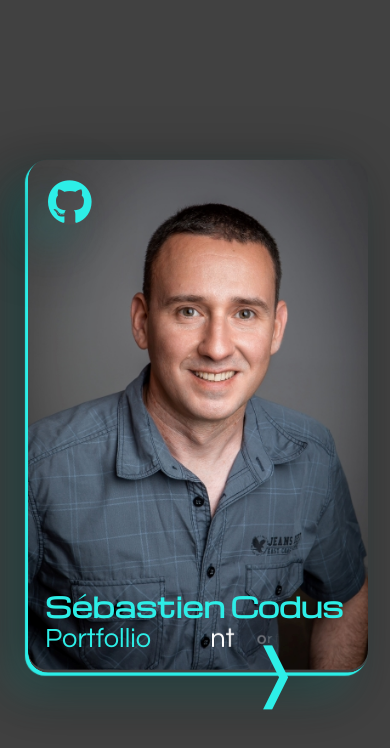
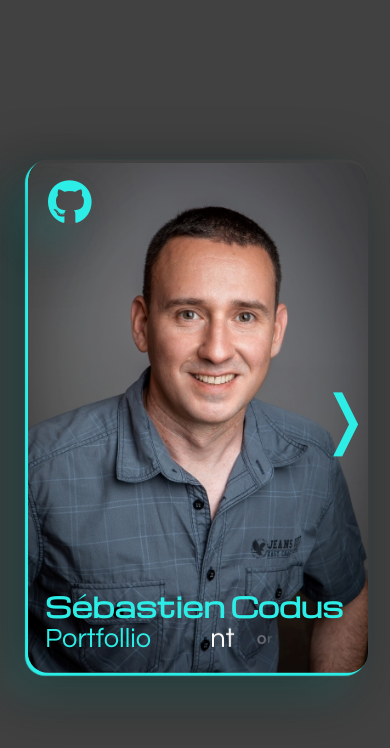
Before and after one commit to sebcod/portfolio, a React (Create React App) app: page / in a window 390 px wide. Shown: the top 748 px of the page. Built offline with nearby package versions, Linux system fonts and the light colour scheme.

Commit message:
update Buttons _buttons _ home _project

```diff
--- a/src/components/Buttons.js
+++ b/src/components/Buttons.js
@@ -6,18 +6,20 @@ const Buttons = (props) => {
   const [currentProject] = useState(projectsData[props.projectNumber]);
   return (
     <div className="scroll-bottom">
-      {props.projectNumber === undefined && props.right && (
-        <NavLink to={props.right} className="right hover">
-          <span>&#10093;</span>
-        </NavLink>
-      )}
       {props.projectNumber !== undefined && props.left && (
         <NavLink to={props.left} className="left hover">
           <span style={{ color: currentProject.color }}>&#10092;</span>
         </NavLink>
       )}
       {props.projectNumber !== undefined && props.right && (
-        <NavLink to={props.right} className="right hover">
+        <NavLink
+          to={props.right}
+          className={
+            currentProject.id === 0
+              ? "right hover scroll-bottomHome"
+              : "right hover"
+          }
+        >
           <span style={{ color: currentProject.color }}>&#10093;</span>
         </NavLink>
       )}
--- a/src/style/_settings.scss
+++ b/src/style/_settings.scss
@@ -51,7 +51,11 @@ $color-ComeUp: #e4d357;
   outline: none;
   text-decoration: none;
   user-select: none;
-  //cursor: none;
+  cursor: none;
+
+  @media only screen and (max-width: 1200px) {
+    cursor: pointer;
+  }
 
   //box-shadow: 0 0 0 3px red inset;
 }
--- a/src/style/components/_buttons.scss
+++ b/src/style/components/_buttons.scss
@@ -13,6 +13,13 @@
 
     @media screen and (max-width: 738px) {
       top: 80%
+    }
+
+    &.scroll-bottomHome {
+      @media screen and (max-width: 738px) {
+        top: 50%;
+        right: 10px;
+      }
     }
 
     span {
--- a/src/style/index.css
+++ b/src/style/index.css
@@ -16,6 +16,12 @@
   -webkit-user-select: none;
      -moz-user-select: none;
           user-select: none;
+  cursor: none;
+}
+@media only screen and (max-width: 1200px) {
+  * {
+    cursor: pointer;
+  }
 }
 
 html {
@@ -156,10 +162,10 @@ main {
   }
 }
 .home .home-main .img-content img {
-  -o-object-position: 0%;
-     object-position: 0%;
   width: 100%;
   height: 100%;
+  position: relative;
+  top: 3px;
   border-radius: 20px;
 }
 .home .home-main .main-content {
@@ -255,6 +261,12 @@ main {
 @media screen and (max-width: 738px) {
   .scroll-bottom a {
     top: 80%;
+  }
+}
+@media screen and (max-width: 738px) {
+  .scroll-bottom a.scroll-bottomHome {
+    top: 50%;
+    right: 10px;
   }
 }
 .scroll-bottom a span {
@@ -717,7 +729,6 @@ main {
 }
 .project .project-main .img-content .img-container {
   border-radius: 5px;
-  box-shadow: 0px 2px 4px rgba(51, 51, 51, 0.26);
   max-width: 800px;
   overflow: hidden;
   position: relative;
@@ -729,15 +740,12 @@ main {
   transform: translateY(0);
 }
 .project .project-main .img-content .img-container img {
-  -o-object-fit: center;
-     object-fit: center;
-  -o-object-position: 0%;
-     object-position: 0%;
   width: 100%;
   height: 100%;
   position: absolute;
   transition: 0.4s ease-out;
   position: relative;
+  top: 3px;
   cursor: none;
 }
 .project .project-main .img-content .img-container img:hover,
--- a/src/style/pages/_home.scss
+++ b/src/style/pages/_home.scss
@@ -45,9 +45,11 @@
 
       img {
         //object-fit: center;
-        object-position: 0%;
+        //object-position: 0%;
         width: 100%;
         height: 100%;
+        position: relative;
+        top: 3px;
         border-radius: 20px;
       }
     }
--- a/src/style/pages/_project.scss
+++ b/src/style/pages/_project.scss
@@ -183,7 +183,7 @@
 
       .img-container {
         border-radius: 5px;
-        box-shadow: 0px 2px 4px rgba(51, 51, 51, 0.26);
+        //box-shadow: 0px 2px 4px rgba(51, 51, 51, 0.26);
         max-width: 800px;
         // height: 380px;
         overflow: hidden;
@@ -213,13 +213,14 @@
 
         img {
           //overflow: hidden;
-          object-fit: center;
-          object-position: 0%;
+          //object-fit: center;
+          //object-position: 0%;
           width: 100%;
           height: 100%;
           position: absolute;
           transition: 0.4s ease-out;
           position: relative;
+          top: 3px;
           cursor: none;
 
           &:hover,
```
Also changed, not shown: 1 other file (tests, documents, lock files or other folders).
